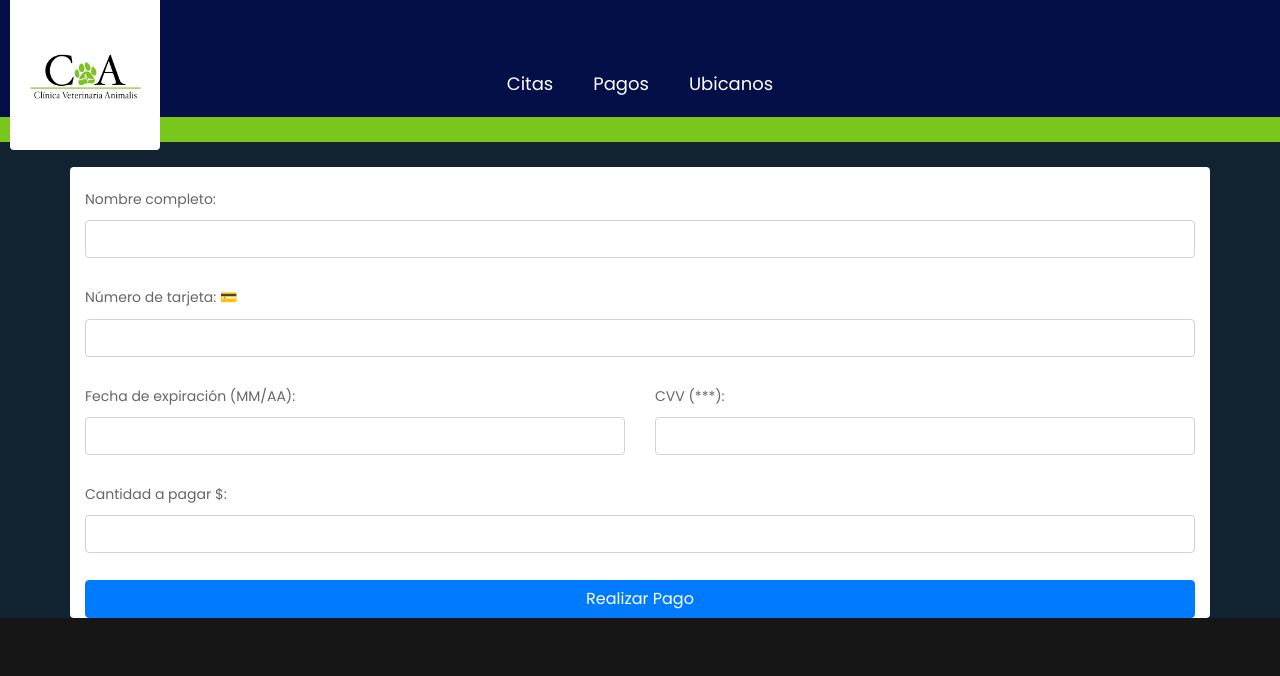
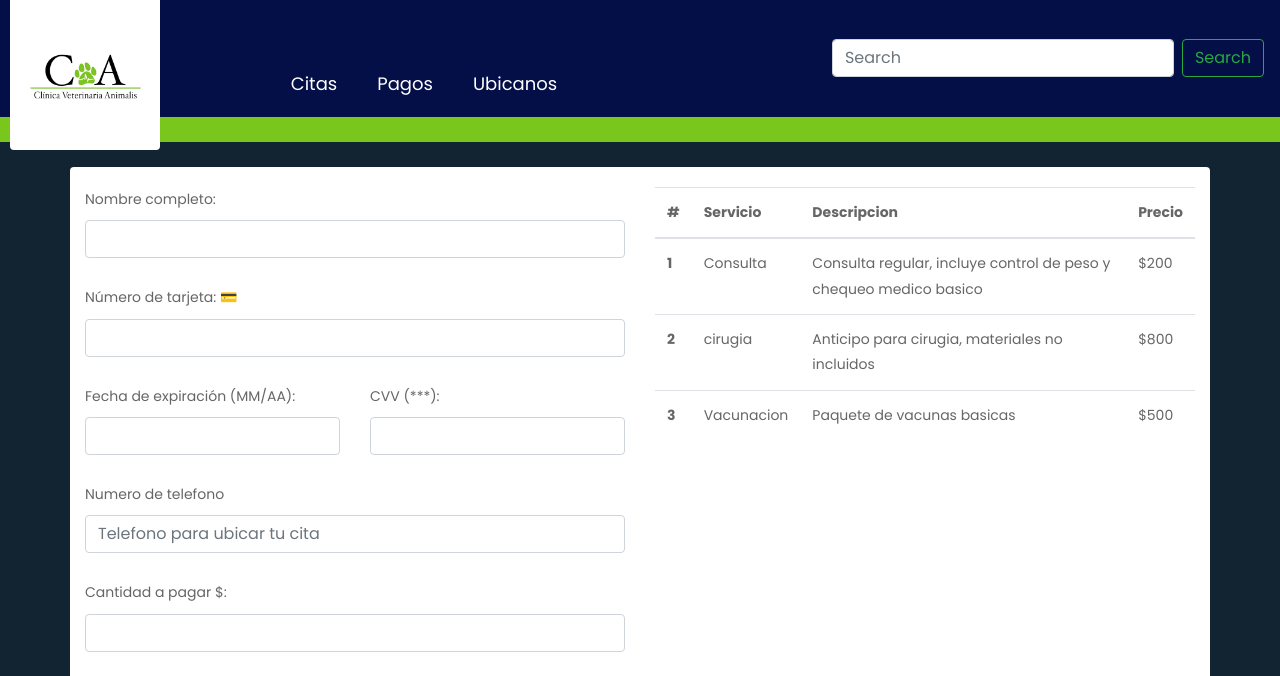
Before and after one commit to valevaledesu/Clinica-Animalis, a plain HTML site: page pagos.html in a window 1280 px wide. Shown: the top 676 px of the page. Drawn offline with Linux system fonts and the light colour scheme.

Commit message:
Cambios finales

```diff
--- a/pagos.html
+++ b/pagos.html
@@ -3,6 +3,8 @@
 <head>
 	<meta charset="utf-8">
 	<meta name="viewport" content="width=device-width, initial-scale=1">
+  <title>Veterinaria Animalis</title>
+      <link rel="shortcut icon" href="/images/paw.png">
   <link rel="stylesheet" href="css/bootstrap.min.css">
 	<link rel="stylesheet" type="text/css" href="css/style.css">
 	<title> Pago </title>
@@ -30,6 +32,11 @@
               <a class="nav-link" href="https://goo.gl/maps/yuHoVT9rhccYavuk6" target="_blank">Ubicanos</a>
             </li>
           </ul>
+
+          <form class="form-inline">
+            <input class="form-control mr-sm-2" type="search" placeholder="Search" aria-label="Search">
+            <button class="btn btn-outline-success my-2 my-sm-0" type="submit">Search</button>
+          </form>
         </div>
       </nav>
 
@@ -45,7 +52,7 @@
 </div>
   <div class="container rounded blanco">
   <div class="row padding_top_0">
-      <div class="col-md-12 col-md-offset-12 ">
+      <div class="col-md-6 col-md-offset-6 ">
       	 <div class="small-box">
         <form>
           <div class="form-group">
@@ -73,6 +80,11 @@
             </div>
           </div>
           <div class="form-group">
+            <label id="h6">Numero de telefono</label>
+            <input type="text" class="form-control" id="Raza" placeholder="Telefono para ubicar tu cita">
+          </div>
+
+          <div class="form-group">
             <label for="cantidad">Cantidad a pagar $:</label>
             <input type="text" class="form-control" id="cantidad" name="cantidad">
           </div>
@@ -80,7 +92,41 @@
         </form>
       </div>
     </div>
+    <div class="col-md-6 col-md-offset-6 ">
+      <table class="table">
+        <thead>
+          <tr>
+            <th scope="col">#</th>
+            <th scope="col">Servicio</th>
+            <th scope="col">Descripcion</th>
+            <th scope="col">Precio</th>
+          </tr>
+        </thead>
+        <tbody>
+          <tr>
+            <th scope="row">1</th>
+            <td>Consulta</td>
+            <td>Consulta regular, incluye control de peso y chequeo medico basico</td>
+            <td>$200</td>
+          </tr>
+          <tr>
+            <th scope="row">2</th>
+            <td>cirugia</td>
+            <td>Anticipo para cirugia, materiales no incluidos</td>
+            <td>$800</td>
+          </tr>
+          <tr>
+            <th scope="row">3</th>
+            <td>Vacunacion</td>
+            <td>Paquete de vacunas basicas</td>
+            <td>$500</td>
+          </tr>
+        </tbody>
+      </table>
+    </div>
+
   </div>
+
 </div>
 
 </body>
```
Also changed, not shown: citas.html (+34 -3 lines), index.html (+12 -6 lines).
